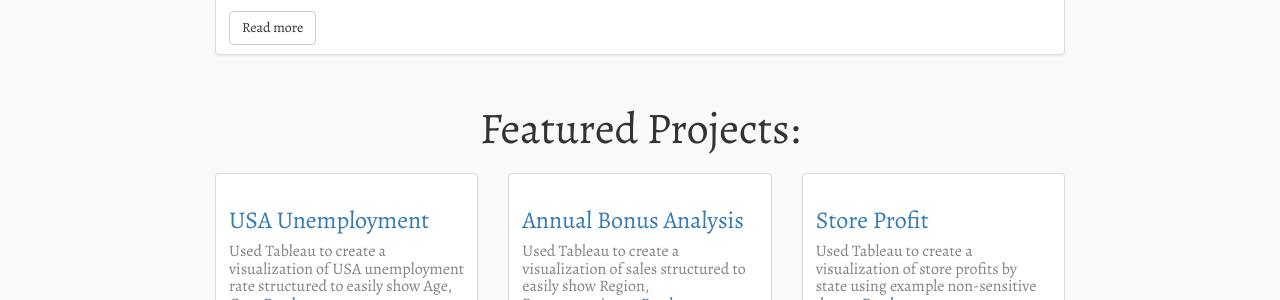
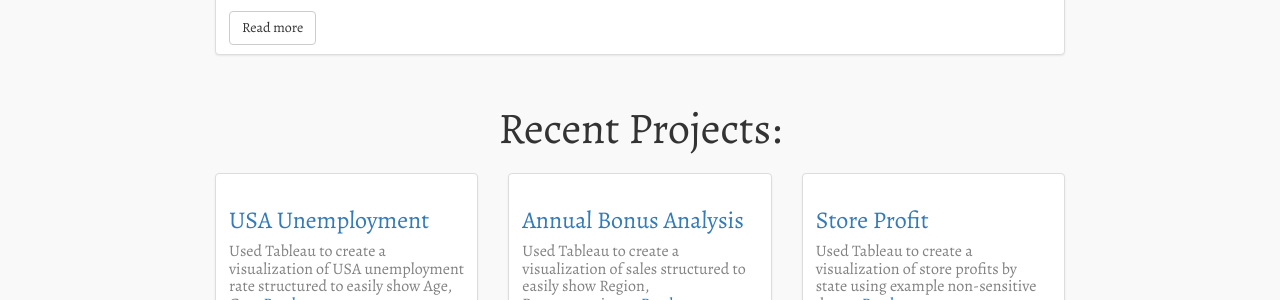
Before and after one commit to sagecodes/sage-blog, a Jekyll site: the page built from index.html, in a window 1280 px wide. Shown: the part 577-877 px from the top of the page. Built offline with Jekyll 4.4.1, drawn with Linux system fonts in a browser that asks for light colours; nearby versions of some CDN libraries; some web fonts are replaced.

Commit message:
Change from featued projects to Recent projects

```diff
--- a/index.html
+++ b/index.html
@@ -74,7 +74,7 @@ layout: default
 
 <!-- Display projects -->
 <section id="projects">
-  <h1 class="section-header">Featured Projects:</h1>
+  <h1 class="section-header">Recent Projects:</h1>
   <div class="row">
 
    <ul class="post-list">
```
